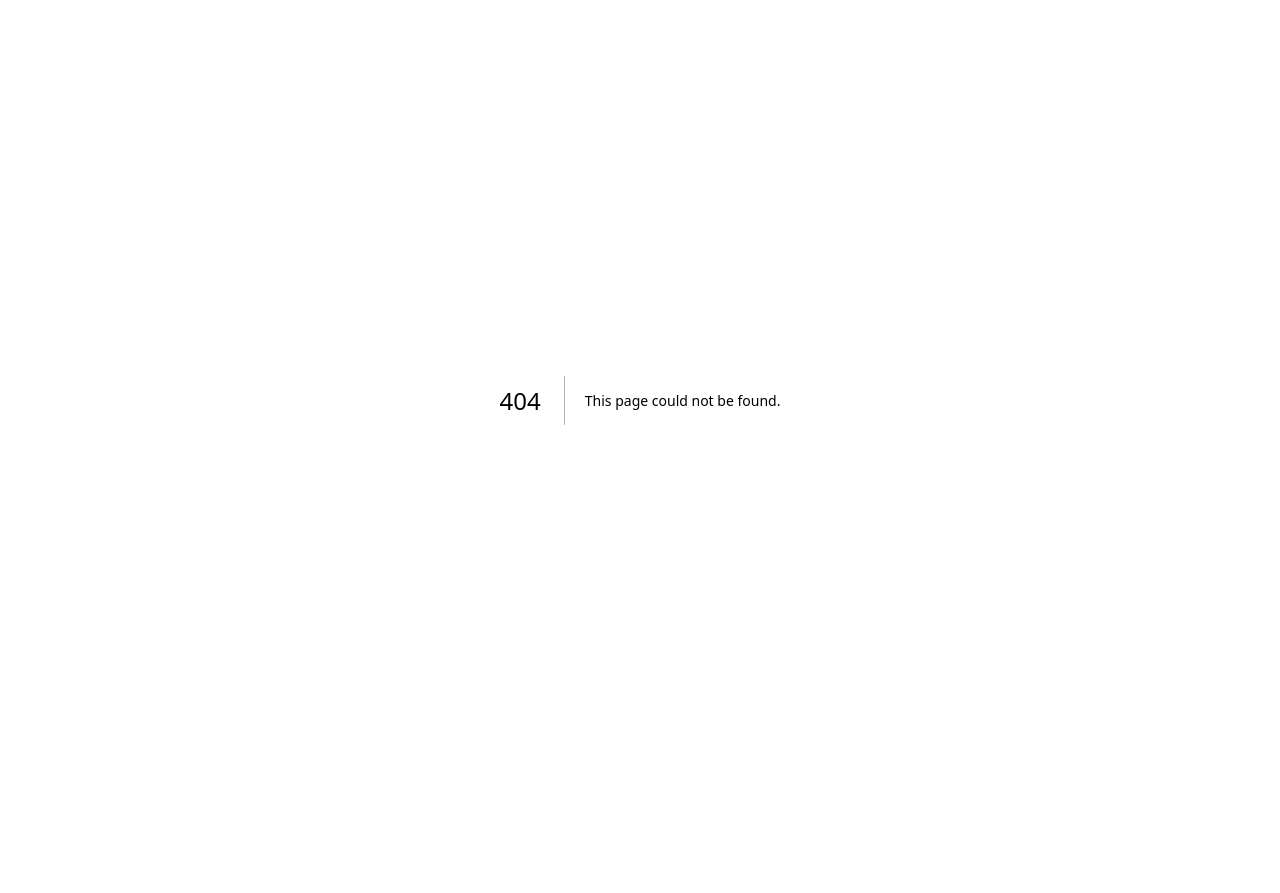
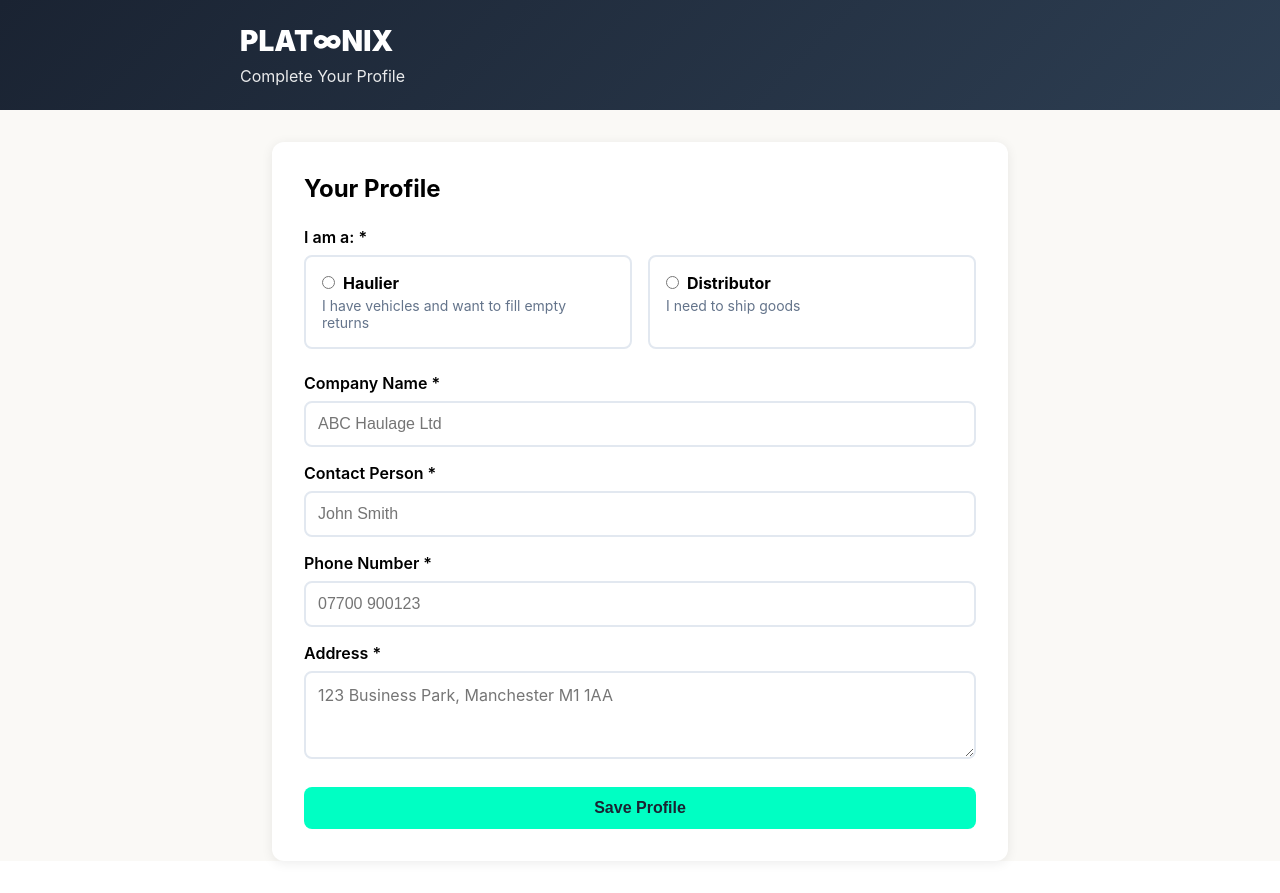
Before and after one commit to shakirqamardin/platoon-ix, a Next.js app: page /profile in a window 1280 px wide. Before the commit this address had no page. Before the commit the page ends 800 px from the top, so only its background shows below. Built offline with nearby package versions, Linux system fonts and the light colour scheme; no server answers; the database is empty; sample sign-in values are in the browser's storage.

Commit message:
Added user profiles with Firestore

```diff
--- /dev/null
+++ b/app/profile/page.tsx
@@ -0,0 +1,247 @@
+'use client';
+
+import { useEffect, useState } from 'react';
+import { auth, db } from '@/lib/firebase';
+import { onAuthStateChanged } from 'firebase/auth';
+import { doc, getDoc, setDoc } from 'firebase/firestore';
+import { useRouter } from 'next/navigation';
+
+export default function ProfilePage() {
+  const [user, setUser] = useState<any>(null);
+  const [loading, setLoading] = useState(true);
+  const [saving, setSaving] = useState(false);
+  const [profile, setProfile] = useState({
+    role: '',
+    companyName: '',
+    contactPerson: '',
+    phone: '',
+    address: ''
+  });
+  const router = useRouter();
+
+  useEffect(() => {
+    const unsubscribe = onAuthStateChanged(auth, async (currentUser) => {
+      if (currentUser) {
+        setUser(currentUser);
+
+        // Load existing profile
+        const profileDoc = await getDoc(doc(db, 'users', currentUser.uid));
+        if (profileDoc.exists()) {
+          setProfile(profileDoc.data() as any);
+        }
+        setLoading(false);
+      } else {
+        router.push('/login');
+      }
+    });
+
+    return () => unsubscribe();
+  }, [router]);
+
+  const handleSave = async (e: React.FormEvent) => {
+    e.preventDefault();
+    setSaving(true);
+
+    try {
+      await setDoc(doc(db, 'users', user.uid), {
+        ...profile,
+        email: user.email,
+        updatedAt: new Date().toISOString()
+      });
+      alert('Profile saved successfully!');
+      router.push('/dashboard');
+    } catch (error) {
+      console.error('Error saving profile:', error);
+      alert('Error saving profile');
+    } finally {
+      setSaving(false);
+    }
+  };
+
+  if (loading) {
+    return <div style={{ padding: '2rem' }}>Loading...</div>;
+  }
+
+  return (
+    <div style={{ minHeight: '100vh', background: '#faf9f6' }}>
+      <header style={{
+        background: 'linear-gradient(135deg, #1a2332 0%, #2d3e52 100%)',
+        padding: '1.5rem 2rem',
+        color: 'white'
+      }}>
+        <div style={{ maxWidth: '800px', margin: '0 auto' }}>
+          <h1 style={{ fontSize: '1.75rem', fontWeight: '900' }}>PLAT∞NIX</h1>
+          <p style={{ opacity: 0.9, marginTop: '0.5rem' }}>Complete Your Profile</p>
+        </div>
+      </header>
+
+      <div style={{ maxWidth: '800px', margin: '2rem auto', padding: '0 2rem' }}>
+        <form onSubmit={handleSave} style={{
+          background: 'white',
+          padding: '2rem',
+          borderRadius: '12px',
+          boxShadow: '0 2px 12px rgba(0, 0, 0, 0.08)'
+        }}>
+          <h2 style={{ fontSize: '1.5rem', marginBottom: '1.5rem' }}>Your Profile</h2>
+
+          {/* Role Selection */}
+          <div style={{ marginBottom: '1.5rem' }}>
+            <label style={{ display: 'block', fontWeight: '600', marginBottom: '0.5rem' }}>
+              I am a: *
+            </label>
+            <div style={{ display: 'flex', gap: '1rem' }}>
+              <label style={{
+                flex: 1,
+                padding: '1rem',
+                border: profile.role === 'haulier' ? '3px solid #00ffc3' : '2px solid #e2e8f0',
+                borderRadius: '8px',
+                cursor: 'pointer',
+                background: profile.role === 'haulier' ? '#f0fdf9' : 'white'
+              }}>
+                <input
+                  type="radio"
+                  name="role"
+                  value="haulier"
+                  checked={profile.role === 'haulier'}
+                  onChange={(e) => setProfile({ ...profile, role: e.target.value })}
+                  required
+                  style={{ marginRight: '0.5rem' }}
+                />
+                <strong>Haulier</strong>
+                <div style={{ fontSize: '0.875rem', color: '#64748b', marginTop: '0.25rem' }}>
+                  I have vehicles and want to fill empty returns
+                </div>
+              </label>
+
+              <label style={{
+                flex: 1,
+                padding: '1rem',
+                border: profile.role === 'distributor' ? '3px solid #00ffc3' : '2px solid #e2e8f0',
+                borderRadius: '8px',
+                cursor: 'pointer',
+                background: profile.role === 'distributor' ? '#f0fdf9' : 'white'
+              }}>
+                <input
+                  type="radio"
+                  name="role"
+                  value="distributor"
+                  checked={profile.role === 'distributor'}
+                  onChange={(e) => setProfile({ ...profile, role: e.target.value })}
+                  required
+                  style={{ marginRight: '0.5rem' }}
+                />
+                <strong>Distributor</strong>
+                <div style={{ fontSize: '0.875rem', color: '#64748b', marginTop: '0.25rem' }}>
+                  I need to ship goods
+                </div>
+              </label>
+            </div>
+          </div>
+
+          {/* Company Name */}
+          <div style={{ marginBottom: '1rem' }}>
+            <label style={{ display: 'block', fontWeight: '600', marginBottom: '0.5rem' }}>
+              Company Name *
+            </label>
+            <input
+              type="text"
+              value={profile.companyName}
+              onChange={(e) => setProfile({ ...profile, companyName: e.target.value })}
+              required
+              style={{
+                width: '100%',
+                padding: '0.75rem',
+                border: '2px solid #e2e8f0',
+                borderRadius: '8px',
+                fontSize: '1rem'
+              }}
+              placeholder="ABC Haulage Ltd"
+            />
+          </div>
+
+          {/* Contact Person */}
+          <div style={{ marginBottom: '1rem' }}>
+            <label style={{ display: 'block', fontWeight: '600', marginBottom: '0.5rem' }}>
+              Contact Person *
+            </label>
+            <input
+              type="text"
+              value={profile.contactPerson}
+              onChange={(e) => setProfile({ ...profile, contactPerson: e.target.value })}
+              required
+              style={{
+                width: '100%',
+                padding: '0.75rem',
+                border: '2px solid #e2e8f0',
+                borderRadius: '8px',
+                fontSize: '1rem'
+              }}
+              placeholder="John Smith"
+            />
+          </div>
+
+          {/* Phone */}
+          <div style={{ marginBottom: '1rem' }}>
+            <label style={{ display: 'block', fontWeight: '600', marginBottom: '0.5rem' }}>
+              Phone Number *
+            </label>
+            <input
+              type="tel"
+              value={profile.phone}
+              onChange={(e) => setProfile({ ...profile, phone: e.target.value })}
+              required
+              style={{
+                width: '100%',
+                padding: '0.75rem',
+                border: '2px solid #e2e8f0',
+                borderRadius: '8px',
+                fontSize: '1rem'
+              }}
+              placeholder="07700 900123"
+            />
+          </div>
+
+          {/* Address */}
+          <div style={{ marginBottom: '1.5rem' }}>
+            <label style={{ display: 'block', fontWeight: '600', marginBottom: '0.5rem' }}>
+              Address *
+            </label>
+            <textarea
+              value={profile.address}
+              onChange={(e) => setProfile({ ...profile, address: e.target.value })}
+              required
+              rows={3}
+              style={{
+                width: '100%',
+                padding: '0.75rem',
+                border: '2px solid #e2e8f0',
+                borderRadius: '8px',
+                fontSize: '1rem',
+                fontFamily: 'inherit'
+              }}
+              placeholder="123 Business Park, Manchester M1 1AA"
+            />
+          </div>
+
+          <button
+            type="submit"
+            disabled={saving}
+            style={{
+              width: '100%',
+              background: saving ? '#cbd5e1' : '#00ffc3',
+              color: '#1a2332',
+              padding: '0.75rem',
+              borderRadius: '8px',
+              border: 'none',
+              fontSize: '1rem',
+              fontWeight: '700',
+              cursor: saving ? 'not-allowed' : 'pointer'
+            }}
+          >
+            {saving ? 'Saving...' : 'Save Profile'}
+          </button>
+        </form>
+      </div>
+    </div>
+  );
+}
```
